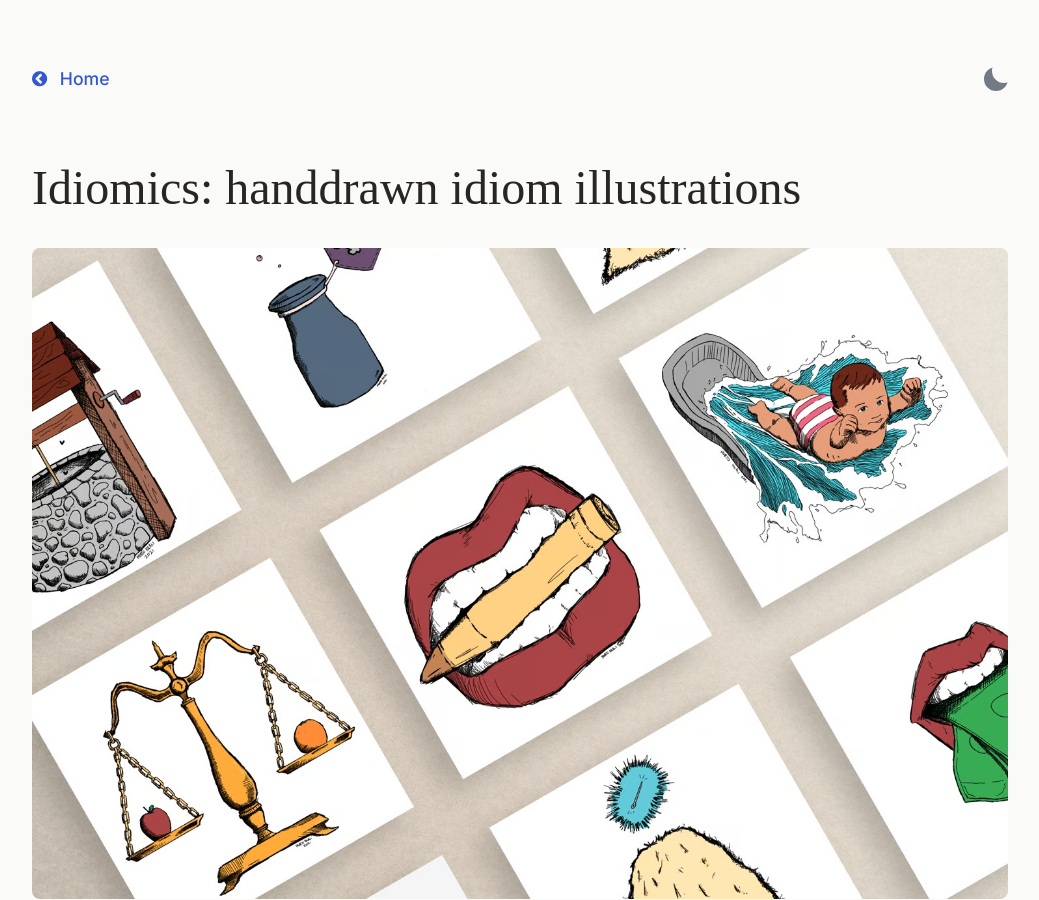
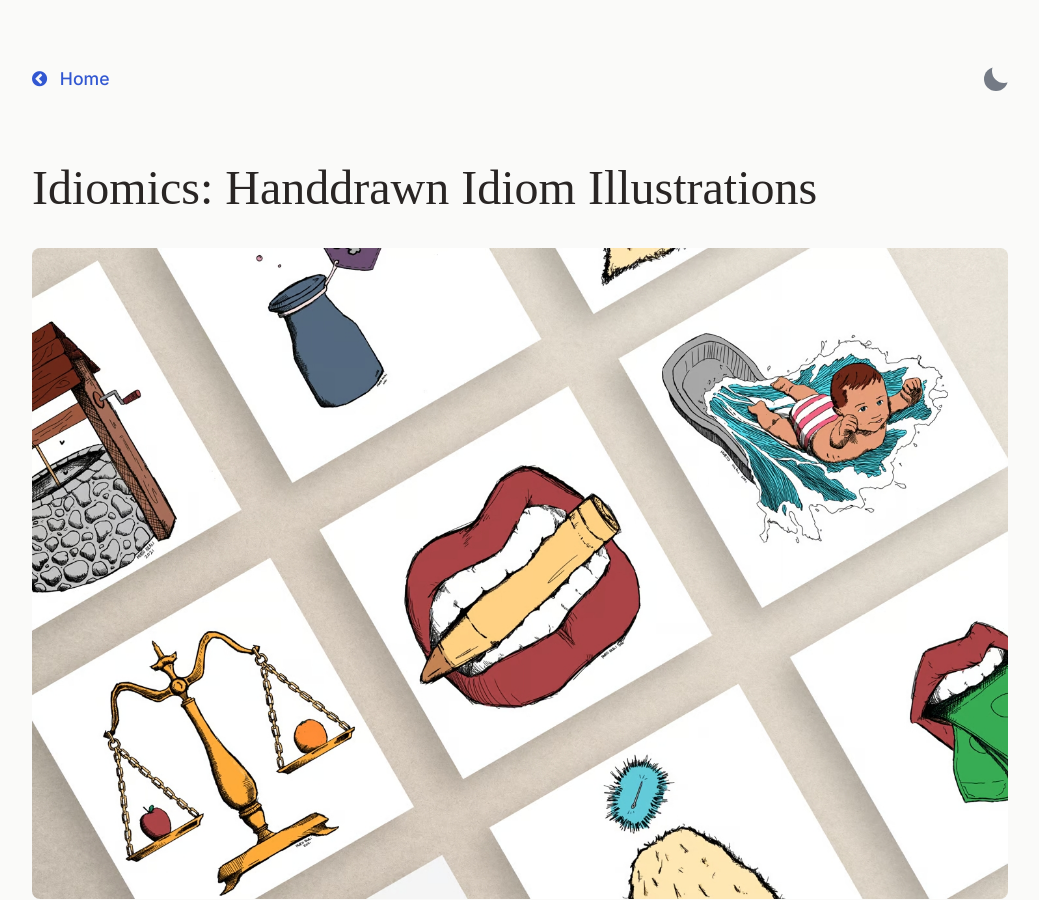
Before and after one commit to MurtoHilali/murtohilali.github.io, a Jekyll site: the page built from _posts/2022-03-24-idiomics.md, in a window 1280 px wide and 900 px high. Shown: the whole window, without its empty margins (120-1159 px from the left). Built offline with Jekyll 4.4.1, drawn with Linux system fonts in a browser that asks for light colours; some web fonts are replaced.

Commit message:
title case all posts

```diff
--- a/_posts/2022-03-24-idiomics.md
+++ b/_posts/2022-03-24-idiomics.md
@@ -1,6 +1,6 @@
 ---
 layout: post
-title: "Idiomics: handdrawn idiom illustrations"
+title: "Idiomics: Handdrawn Idiom Illustrations"
 description: A collection of free idiom illustrations for blogs and newsletters.
 tags: fun writing project
 image: /img/seo/idiomics-cover.jpg
--- a/index.html
+++ b/index.html
@@ -58,7 +58,7 @@ layout: default
 <div class="project-carousel" id="Projects">
     {% assign projects = site.posts | where_exp: "item", "item.tags contains 'project'" %}
 
-    {% for post in projects limit:6 %}
+    {% for post in projects limit:10 %}
         <a href="{{ site.url }}{{ site.baseurl }}{{ post.url }}" class="card-wrapper">
             <div class="image-container">
                 <!-- Portrait/Default Image -->
```
Also changed, not shown: _posts/2023-09-26-vici.md (+1 -1 lines), _posts/2024-05-15-hyperjudge.md (+1 -1 lines), _posts/2026-02-11-acarbose-alternative-drug-discovery.md (+1 -1 lines).
